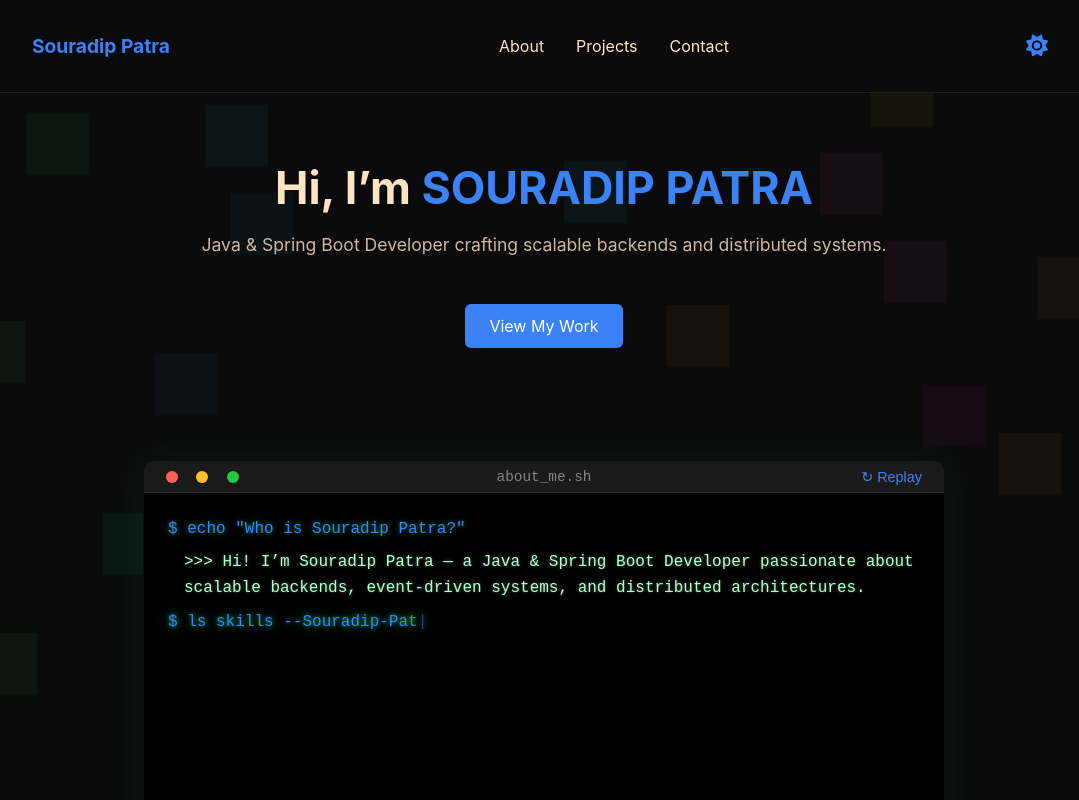
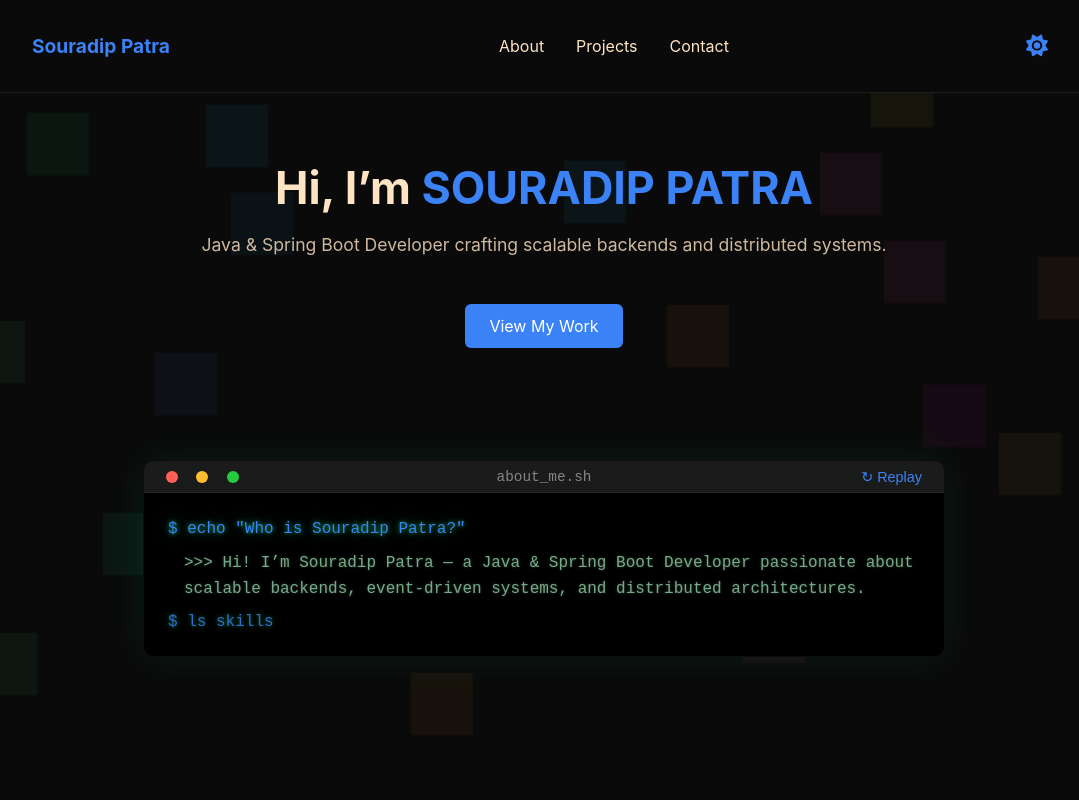
Before and after one commit to SouradipPatra7904/portfolio_v2, a React (Vite) app: page / in a window 1280 px wide. Shown: the top 800 px of the page, without its empty margins (96-1175 px from the left). Built offline with nearby package versions, Linux system fonts and the light colour scheme.

Commit message:
Level 11 : Scroll & overflow issues fixed.

```diff
--- a/src/components/AboutTerminal.jsx
+++ b/src/components/AboutTerminal.jsx
@@ -1,4 +1,4 @@
-import { useEffect, useState } from "react";
+import { useEffect, useState, useRef } from "react";
 import "../styles/AboutTerminal.css";
 
 export default function AboutTerminal() {
@@ -7,6 +7,7 @@ export default function AboutTerminal() {
   const [cmdIndex, setCmdIndex] = useState(0);
   const [isReplaying, setIsReplaying] = useState(false);
   const [isTypingOutput, setIsTypingOutput] = useState(false);
+  const terminalRef = useRef(null);
 
   const commands = [
     {
@@ -33,7 +34,6 @@ export default function AboutTerminal() {
     },
   ];
 
-  // Tiny typing sound
   const playClick = () => {
     const audio = new Audio(
       "https://cdn.pixabay.com/audio/2022/03/15/audio_5d183d93e4.mp3"
@@ -52,6 +52,17 @@ export default function AboutTerminal() {
     }, 1000);
   };
 
+  // Dynamically adjust terminal height based on content
+  useEffect(() => {
+    if (terminalRef.current) {
+      const totalHeight = Array.from(terminalRef.current.children).reduce(
+        (sum, el) => sum + el.offsetHeight + 4, // 4px margin-bottom
+        0
+      );
+      terminalRef.current.style.height = totalHeight + "px";
+    }
+  }, [lines, currentText]);
+
   useEffect(() => {
     let loopTimer;
 
@@ -59,21 +70,23 @@ export default function AboutTerminal() {
       const { command, output } = commands[cmdIndex];
       let i = 0;
       let j = 0;
+      let outputTyping = false;
 
-      // Typing command first
       const typer = setInterval(() => {
+        if (!outputTyping) {
           setIsTypingOutput(false);
           setCurrentText(command.slice(0, i + 1));
           playClick();
           i++;
 
           if (i === command.length) {
+            outputTyping = true;
             clearInterval(typer);
+
+            setTimeout(() => {
               setLines((prev) => [...prev, { type: "command", text: `$ ${command}` }]);
-          setCurrentText("");
+              setIsTypingOutput(true);
 
-          // Start typing output
-          setIsTypingOutput(true);
               const outputTyper = setInterval(() => {
                 setCurrentText(output.slice(0, j + 1));
                 playClick();
@@ -87,12 +100,13 @@ export default function AboutTerminal() {
                   setIsTypingOutput(false);
                 }
               }, 25);
+            }, 500);
+          }
         }
       }, 40);
 
       return () => clearInterval(typer);
     } else {
-      // Restart loop after 75 seconds
       loopTimer = setTimeout(() => {
         handleReplay();
       }, 75000);
@@ -109,12 +123,13 @@ export default function AboutTerminal() {
           <span className="dot yellow"></span>
           <span className="dot green"></span>
           <span className="terminal-title">about_me.sh</span>
+
           <button className="replay-btn" onClick={handleReplay}>
             ↻ Replay
           </button>
         </div>
 
-        <div className="terminal-body">
+        <div className="terminal-body" ref={terminalRef}>
           {lines.map((line, idx) => (
             <div key={idx} className={`line ${line.type}`}>
               {line.text}
--- a/src/styles/AboutTerminal.css
+++ b/src/styles/AboutTerminal.css
@@ -11,12 +11,10 @@
 .terminal-window {
   width: 100%;
   max-width: 800px;
-  height: 650px; /* tall enough for all outputs */
-  background-color: #000000;
+  background-color: #000;
   border-radius: 10px;
   box-shadow: 0 8px 25px rgba(0, 0, 0, 0.3);
-  overflow-y: auto;
-  overflow-x: hidden;
+  overflow: hidden; /* no scroll */
   border: 1px solid rgba(255, 255, 255, 0.05);
   transition: opacity 1.5s ease;
   position: relative;
@@ -75,9 +73,9 @@
 /* Terminal body */
 .terminal-body {
   padding: 1.5rem;
-  min-height: 550px;
+  min-height: auto;
   line-height: 1.6;
-  overflow-y: auto;
+  overflow: hidden; /* prevent scroll */
 }
 
 .line {
```
Lines whose indentation alone changed are shown as unchanged.
